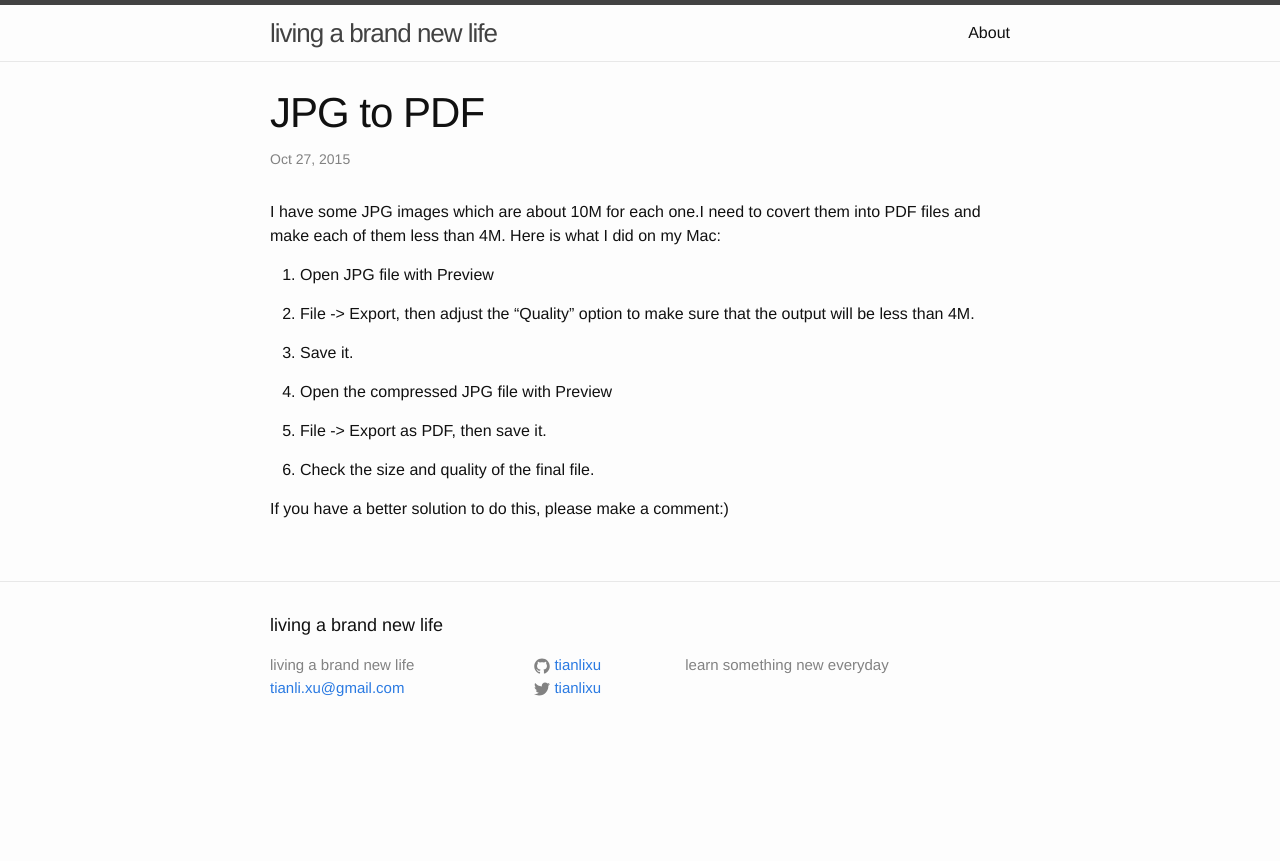
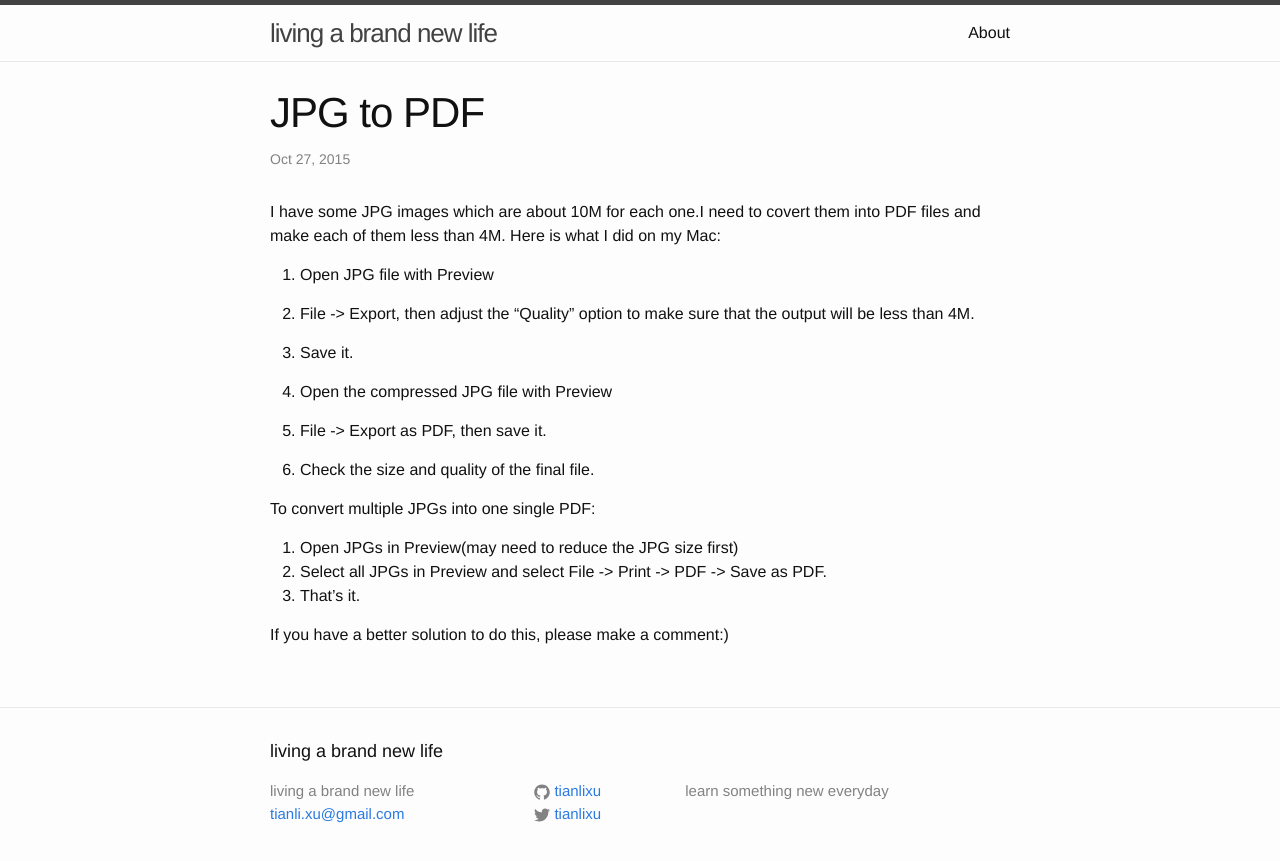
Before and after one commit to tlxu/tlxu.github.io, a Jekyll site: the page built from _posts/2015-10-27-jpg-to-pdf.md, in a window 1280 px wide. Shown: the top 861 px of the page. Built offline with Jekyll 4.4.1, drawn with Linux system fonts in a browser that asks for light colours; comment, search, counter and statistics services are not loaded.

Commit message:
Update 2015-10-27-jpg-to-pdf.md

```diff
--- a/_posts/2015-10-27-jpg-to-pdf.md
+++ b/_posts/2015-10-27-jpg-to-pdf.md
@@ -19,4 +19,11 @@ less than 4M. Here is what I did on my Mac:
 
 6. Check the size and quality of the final file.
 
+
+To convert multiple JPGs into one single PDF:
+
+1. Open JPGs in Preview(may need to reduce the JPG size first)
+2. Select all JPGs in Preview and select File -> Print -> PDF -> Save as PDF.
+3. That's it.
+
 If you have a better solution to do this, please make a comment:)
```
